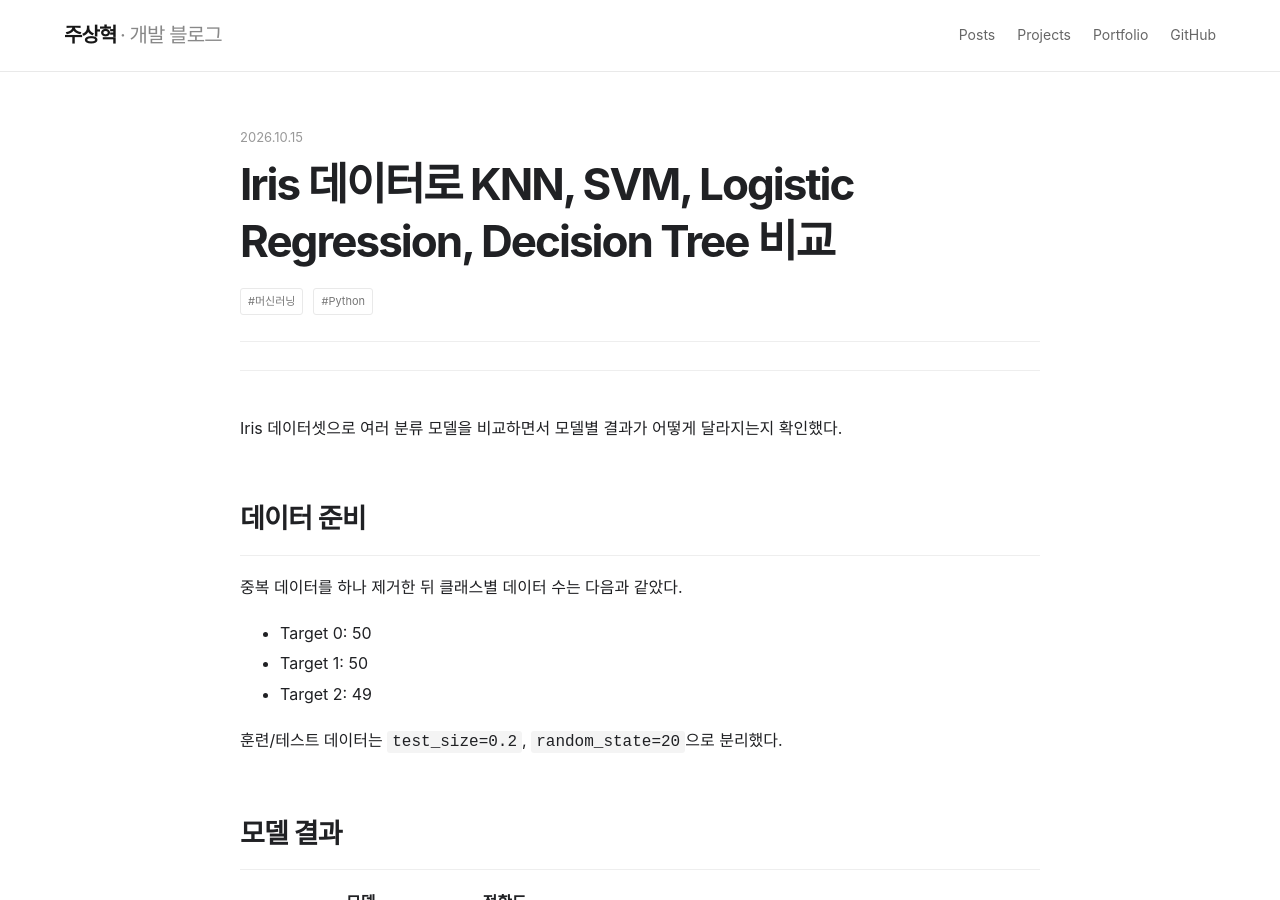
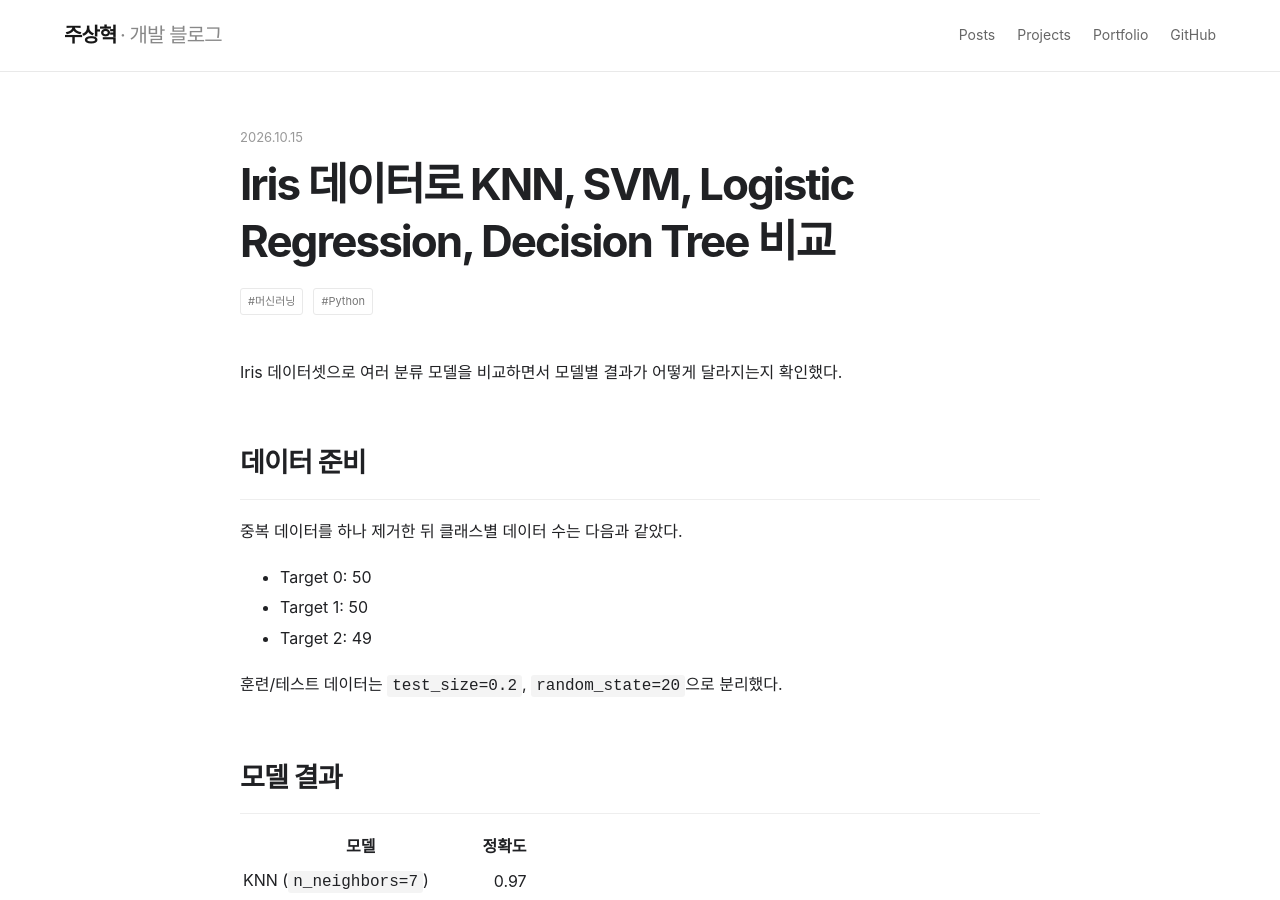
Before and after one commit to zuzusnasna/zuzusnasna.github.io, a Jekyll site: the page built from _posts/2026-10-15-ml-iris-model-comparison.md, in a window 1280 px wide and 900 px high. Built offline with Jekyll 4.4.1, drawn with Linux system fonts in a browser that asks for light colours.

Commit message:
ui: only show relevant technology visuals

```diff
--- a/_layouts/post.html
+++ b/_layouts/post.html
@@ -6,6 +6,7 @@ layout: default
   {% assign display_title = page.title | remove_first: '개인 프로젝트 : ' | remove_first: '팀 프로젝트 : ' | remove_first: '설계 : ' %}
   <h1>{{ display_title }}</h1>
   <div class="post-tags">{% for tag in page.tags %}<a href="{{ '/' | relative_url }}?tag={{ tag | slugify }}">#{{ tag }}</a>{% endfor %}</div>
+  {% if page.tags contains 'Java' or page.tags contains 'Spring Boot' or page.tags contains 'Spring' or page.tags contains 'React' or page.tags contains 'JavaScript' or page.tags contains 'Oracle' or page.tags contains 'MySQL' or page.tags contains 'Redis' or page.tags contains 'Docker' or page.tags contains 'AWS' or page.tags contains 'EC2' or page.tags contains 'TensorFlow Lite' or page.tags contains 'Machine Learning' %}
   <div class="post-tech-visual" aria-label="관련 기술">
     {% if page.tags contains 'Java' %}<img src="https://cdn.jsdelivr.net/gh/devicons/devicon/icons/java/java-original.svg" alt="Java">{% endif %}
     {% if page.tags contains 'Spring Boot' or page.tags contains 'Spring' %}<img src="https://cdn.jsdelivr.net/gh/devicons/devicon/icons/spring/spring-original.svg" alt="Spring">{% endif %}
@@ -18,5 +19,6 @@ layout: default
     {% if page.tags contains 'AWS' or page.tags contains 'EC2' %}<img src="https://cdn.jsdelivr.net/gh/devicons/devicon/icons/amazonwebservices/amazonwebservices-original-wordmark.svg" alt="AWS">{% endif %}
     {% if page.tags contains 'TensorFlow Lite' or page.tags contains 'Machine Learning' %}<img src="https://cdn.jsdelivr.net/gh/devicons/devicon/icons/tensorflow/tensorflow-original.svg" alt="TensorFlow">{% endif %}
   </div>
+  {% endif %}
   <div class="post-content">{{ content }}</div>
 </article>
```
